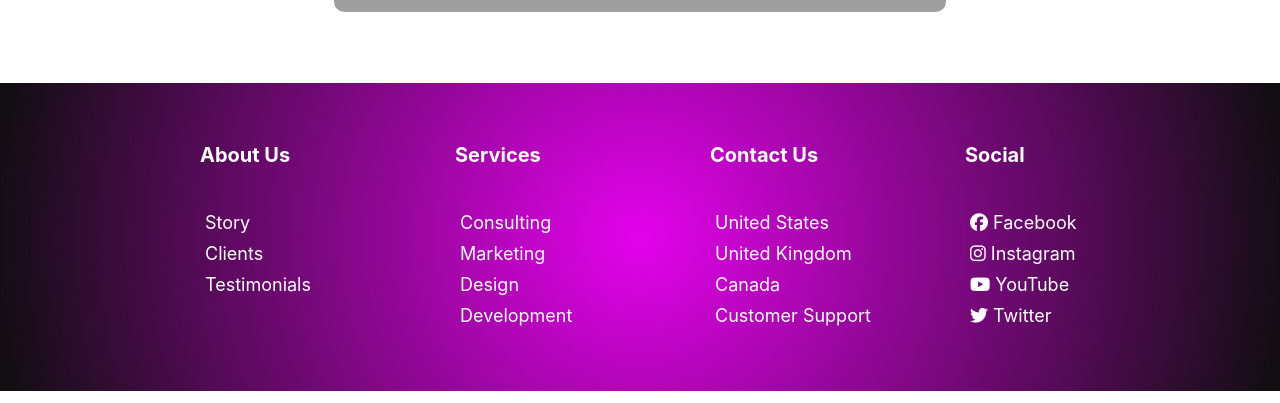
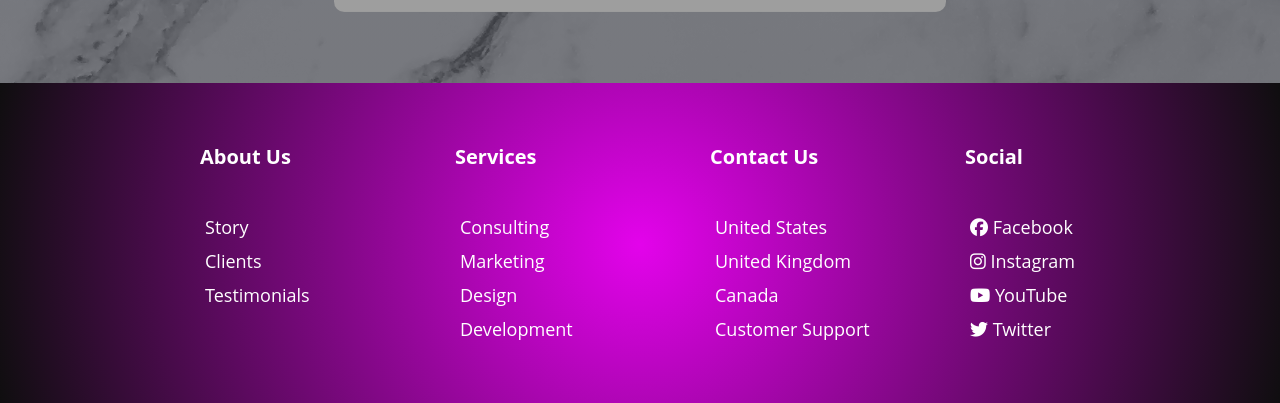
Before and after one commit to winston1337/Ecommerce-Version-2, a React (Create React App) app: page / in a window 1280 px wide. Shown: the part 1315-1718 px from the top of the page. Built offline with nearby package versions, Linux system fonts and the light colour scheme; grey boxes are pictures that could not be loaded.

Commit message:
bug fixes

```diff
--- a/src/App.js
+++ b/src/App.js
@@ -12,13 +12,14 @@ function App() {
     <Router>
       <div className="App">
       <Header/>
+
       <Routes>
         <Route path="/" element={<Home slides={sliderData}/>} />
         <Route path="/products" element={<Products/>}/>
         <Route path="/contact" element={<Contact/>} />
       </Routes>
+      <FooterContainer/>
       </div>
-      <FooterContainer/>
     </Router>
 
   );
```
